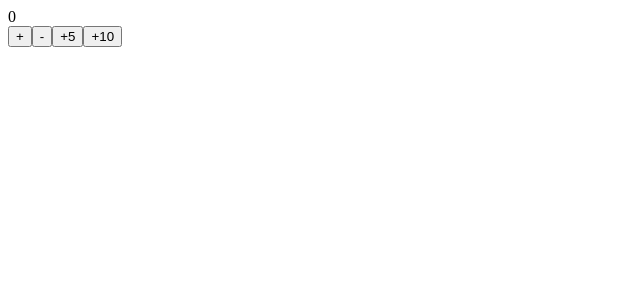
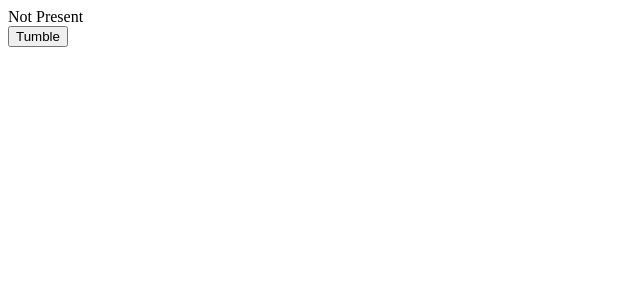
Before and after one commit to NamanJindal03/cn-1-rect, a React (Create React App) app: page / in a window 1280 px wide. Shown: the top 300 px of the page, without its empty margins (0-640 px from the left). Built offline with nearby package versions, Linux system fonts and the light colour scheme.

Commit message:
use toggle custom hook

```diff
--- /dev/null
+++ b/src/customHooks/toggle/App.js
@@ -0,0 +1,14 @@
+import React, {useState} from 'react'
+import useToggle from './useToggle';
+export default function App() {
+
+const [isTextVisible, alterTextVisibility] = useToggle(false);
+  return (
+    <>
+        {isTextVisible ? <div>Present</div> : <div>Not Present</div>}
+        <button onClick={alterTextVisibility}>Tumble</button>
+
+        {/* setIsToggle(!isToggle) -> business logic */}
+    </>
+  )
+}
--- /dev/null
+++ b/src/customHooks/toggle/useToggle.js
@@ -0,0 +1,9 @@
+import { useState } from "react";
+
+export default function useToggle(initialValue){
+    const [isToggle, setIsToggle] = useState(initialValue);
+    function alterToggle(){
+        setIsToggle(!isToggle);
+    }
+    return [isToggle, alterToggle]
+}
--- a/src/index.js
+++ b/src/index.js
@@ -13,7 +13,8 @@ import ReactDOM from 'react-dom/client';
 // import App from './hooksPart2/App'
 // import App from './mini1/App'
 // import App from './blogMiniProject/App'
-import App from './useReducer/App'
+// import App from './useReducer/App'
+import App from './customHooks/toggle/App'
 
 const root = ReactDOM.createRoot(document.getElementById('root'));
 root.render(
```
